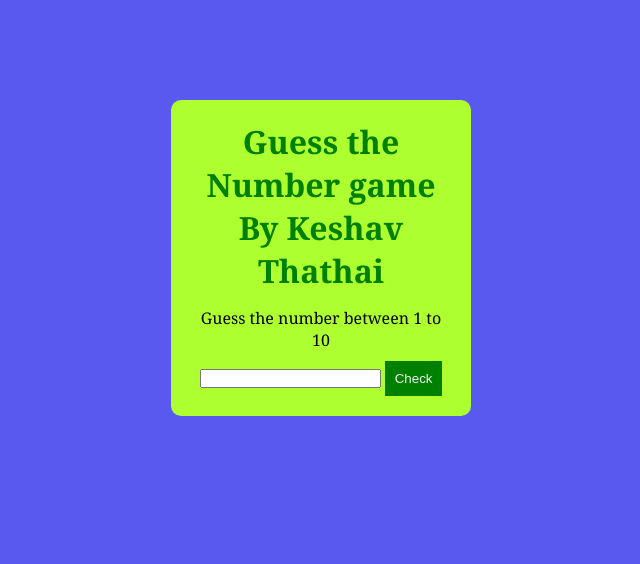
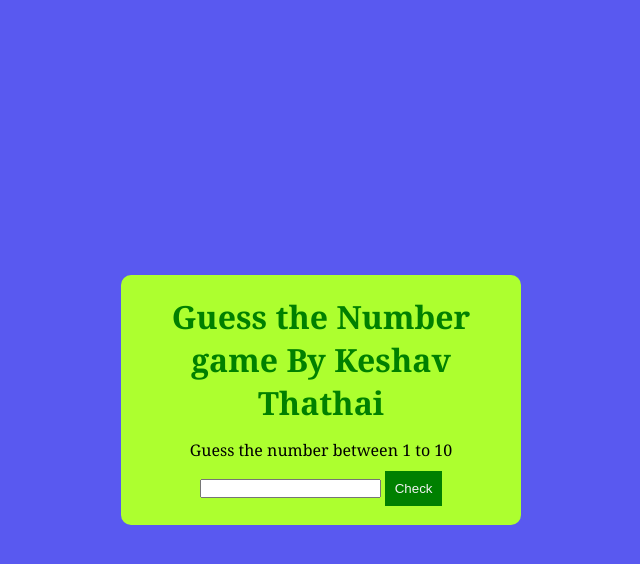
Before and after one commit to Keshav-Thathai/guess-the-number-game, a plain HTML site: page index.html in a window 1280 px wide. Shown: the whole page, without its empty margins (319-959 px from the left). Drawn offline with Linux system fonts and the light colour scheme.

Commit message:
Update style.css

```diff
--- a/style.css
+++ b/style.css
@@ -13,15 +13,21 @@ h1{
     font-family:Georgia, 'Times New Roman', Times, serif;
     background:rgba(27, 27, 235, 0.726);
     text-align: center;
+    display:flex;
+    align-items: center;
+    justify-content: center;
+    height: 100vh;
 }
 .container{
     background:greenyellow;
     padding: 20px;
     margin-top:100px;
-    width:300px;
+    width:400px;
     margin-left: auto;
     margin-right: auto;
     border-radius: 10px;
+    margin:0;
+    height: 250px;
 
 }
 button{
@@ -54,3 +60,4 @@ button{
         align-items: center;
     }
 }
+}
```
